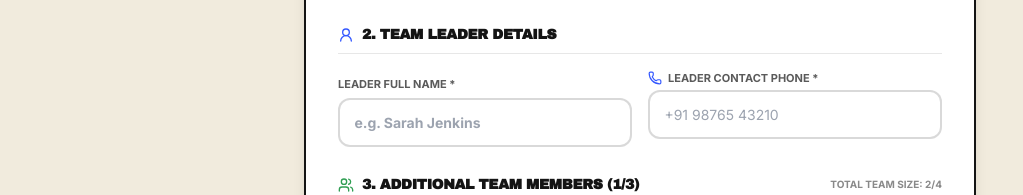
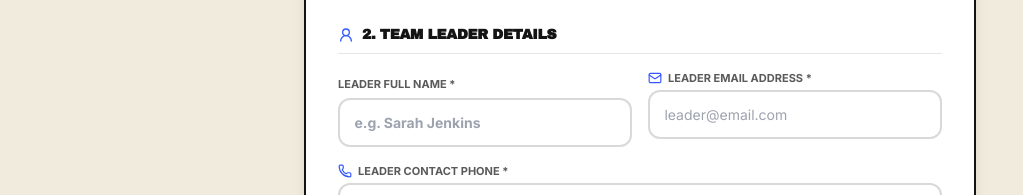
Before and after one commit to Swapnil-Biswas/NIRMAAN-PASS, a Next.js app: page /register in a window 1280 px wide. Both pictures are taken after typing "name@example.com", "Sample123", "Sample123" into the empty fields and a click on the button "CONTINUE TO TEAM & MEMBER DETAILS". Shown: the part 600-795 px from the top of the page, without its empty margins (0-1023 px from the left). Built offline with nearby package versions, Linux system fonts and the light colour scheme; no server answers.

Commit message:
feat: add Team Leader Email field in registration form (stored as leader member record)

```diff
--- a/app/register/page.tsx
+++ b/app/register/page.tsx
@@ -63,6 +63,7 @@ export default function RegisterPage() {
 
   // Step 2: Leader Details
   const [leaderName, setLeaderName] = useState('');
+  const [leaderEmail, setLeaderEmail] = useState('');
   const [leaderPhone, setLeaderPhone] = useState('');
 
   // Step 2: Team Members
@@ -138,6 +139,14 @@ export default function RegisterPage() {
       setError('Team leader full name is required.');
       return;
     }
+    if (!leaderEmail.trim()) {
+      setError('Team leader email is required.');
+      return;
+    }
+    if (!leaderEmail.trim().includes('@')) {
+      setError('Please enter a valid email address for the team leader.');
+      return;
+    }
     if (!leaderPhone.trim()) {
       setError('Team leader contact phone is required.');
       return;
@@ -157,9 +166,9 @@ export default function RegisterPage() {
       }
     }
 
-    // Check unique emails
-    const leaderEmail = email.trim().toLowerCase();
-    const allEmails = [leaderEmail, ...filledMembers.map((m) => m.email.trim().toLowerCase())];
+    // Check unique emails — leader email must be unique among all member emails
+    const normalizedLeaderEmail = leaderEmail.trim().toLowerCase();
+    const allEmails = [normalizedLeaderEmail, ...filledMembers.map((m) => m.email.trim().toLowerCase())];
     if (new Set(allEmails).size !== allEmails.length) {
       setError('Each team member and leader must use a unique email address.');
       return;
@@ -176,7 +185,7 @@ export default function RegisterPage() {
           track,
           leader: {
             name: leaderName.trim(),
-            email: leaderEmail,
+            email: leaderEmail.trim().toLowerCase(),
             phone: leaderPhone.trim(),
           },
           members: filledMembers,
@@ -531,18 +540,33 @@ export default function RegisterPage() {
 
                   <div className="space-y-1">
                     <label className="text-[11px] font-bold uppercase text-nirmaan-black/70 flex items-center gap-1.5">
-                      <Phone className="w-3.5 h-3.5 text-nirmaan-blue" />
-                      Leader Contact Phone *
+                      <Mail className="w-3.5 h-3.5 text-nirmaan-blue" />
+                      Leader Email Address *
                     </label>
                     <input
                       required
-                      type="tel"
-                      value={leaderPhone}
-                      onChange={(e) => setLeaderPhone(e.target.value)}
-                      placeholder="+91 98765 43210"
+                      type="email"
+                      value={leaderEmail}
+                      onChange={(e) => setLeaderEmail(e.target.value)}
+                      placeholder="leader@email.com"
                       className="reg-field"
                     />
                   </div>
+                </div>
+
+                <div className="space-y-1">
+                  <label className="text-[11px] font-bold uppercase text-nirmaan-black/70 flex items-center gap-1.5">
+                    <Phone className="w-3.5 h-3.5 text-nirmaan-blue" />
+                    Leader Contact Phone *
+                  </label>
+                  <input
+                    required
+                    type="tel"
+                    value={leaderPhone}
+                    onChange={(e) => setLeaderPhone(e.target.value)}
+                    placeholder="+91 98765 43210"
+                    className="reg-field"
+                  />
                 </div>
               </div>
 
```
